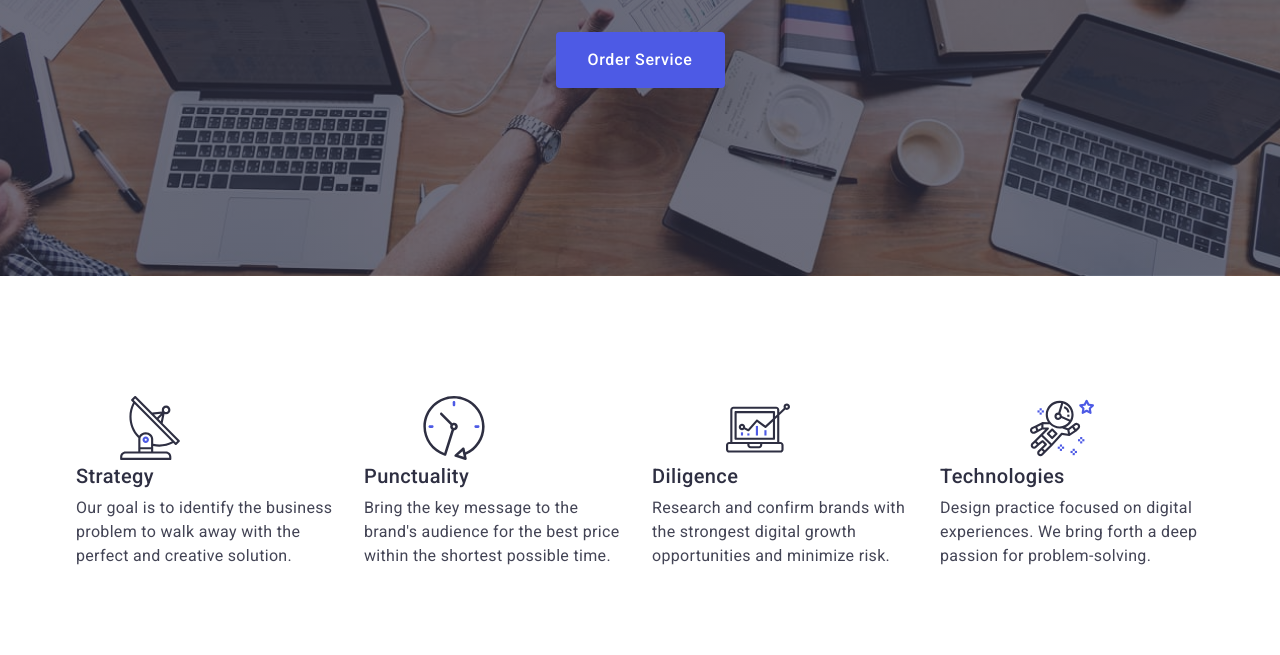
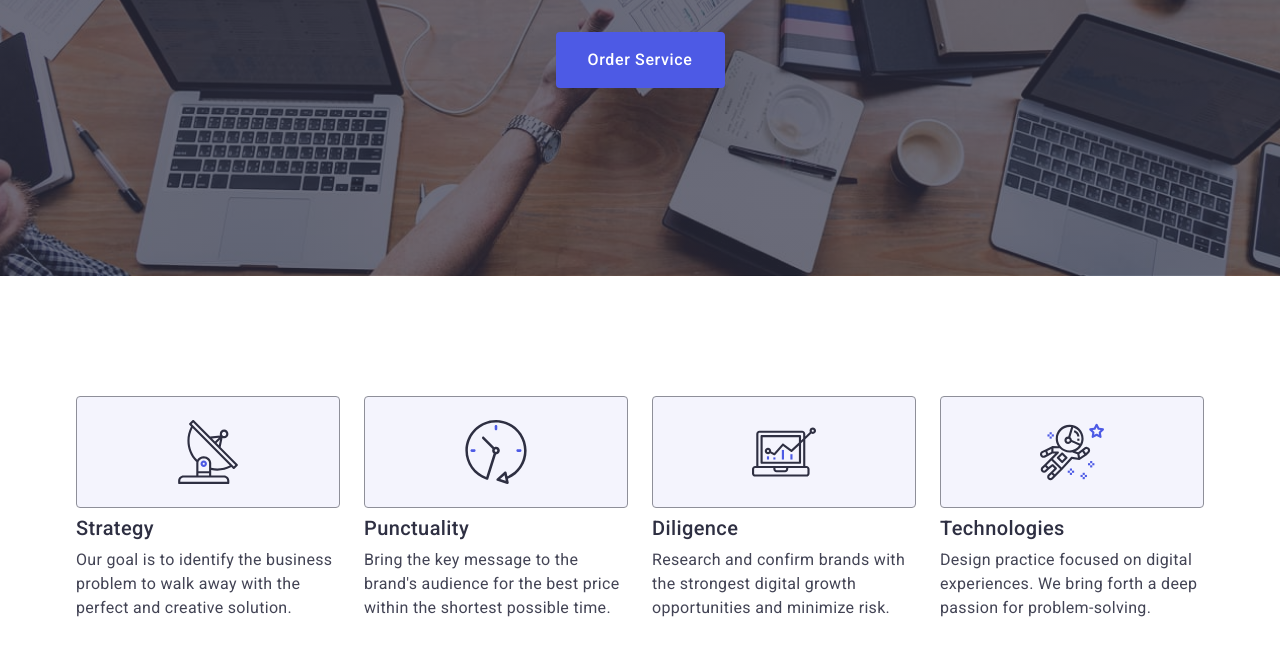
Before and after one commit to ellie-98-ua/homework-4, a plain HTML site: page index.html in a window 1280 px wide. Shown: the part 405-1060 px from the top of the page. Drawn offline with nearby package versions, Linux system fonts and the light colour scheme.

Commit message:
features

```diff
--- a/css/styles.css
+++ b/css/styles.css
@@ -239,6 +239,21 @@ body {
     width: calc((100% - 72px) / 4);
 }
 
+.icon-list {
+    display: flex;
+    align-items: center;
+    justify-content: center;
+    height: 112px;
+    background-color: #f4f4fd;
+    border-radius: 4px;
+    border: 1px solid #8e8f99;
+    margin-bottom: 8px;
+}
+
+.icons {
+
+}
+
 .features-title {
     color: #2E2F42;
     font-size: 20px;
--- a/index.html
+++ b/index.html
@@ -49,38 +49,42 @@
 
 <section class="features">
 
-    <svg class="icons" weight="64" height="64">
-        <use href="./images/icons.svg#icon-antenna"></use>
-    </svg>
-
-    <svg class="icons" weight="64" height="64">
-        <use href="./images/icons.svg#icon-clock"></use>
-    </svg>
-
-    <svg class="icons" weight="64" height="64">
-        <use href="./images/icons.svg#icon-diagram"></use>
-    </svg>
-
-    <svg class="icons" weight="64" height="64">
-        <use href="./images/icons.svg#icon-astronaut"></use>
-    </svg>
-
 <div class="container">
     <h2 class="visually-hidden" hidden>Features</h2>
         <ul class="features-list">
             <li class="features-item">
+            <div class="icon-list">
+                <svg class="icons" weight="64" height="64">
+                    <use href="./images/icons.svg#icon-antenna"></use>
+                </svg>
+            </div>
             <h3 class="features-title">Strategy</h3>
             <p class="features-text">Our goal is to identify the business problem to walk away with the perfect and creative solution. </p>
         </li>
         <li class="features-item">
+            <div class="icon-list">
+                <svg class="icons" weight="64" height="64">
+                    <use href="./images/icons.svg#icon-clock"></use>
+                </svg>
+            </div>
             <h3 class="features-title">Punctuality</h3>
             <p class="features-text">Bring the key message to the brand's audience for the best price within the shortest possible time.</p>
         </li>
         <li class="features-item">
+            <div class="icon-list">
+                <svg class="icons" weight="64" height="64">
+                    <use href="./images/icons.svg#icon-diagram"></use>
+                </svg>
+            </div>
             <h3 class="features-title">Diligence</h3>
             <p class="features-text">Research and confirm brands with the strongest digital growth opportunities and minimize risk.</p>
         </li>
         <li class="features-item">
+            <div class="icon-list">
+                <svg class="icons" weight="64" height="64">
+                    <use href="./images/icons.svg#icon-astronaut"></use>
+                </svg>
+            </div>
             <h3 class="features-title">Technologies</h3>
             <p class="features-text">Design practice focused on digital experiences. We bring forth a deep passion for problem-solving.</p>
         </li>
```
